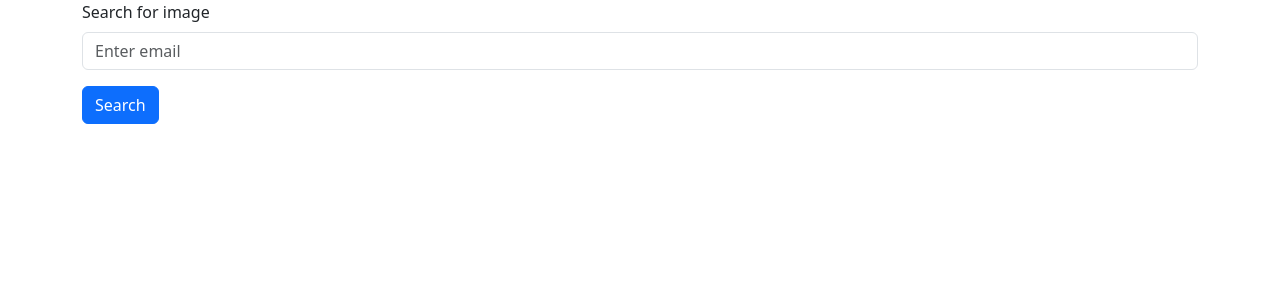
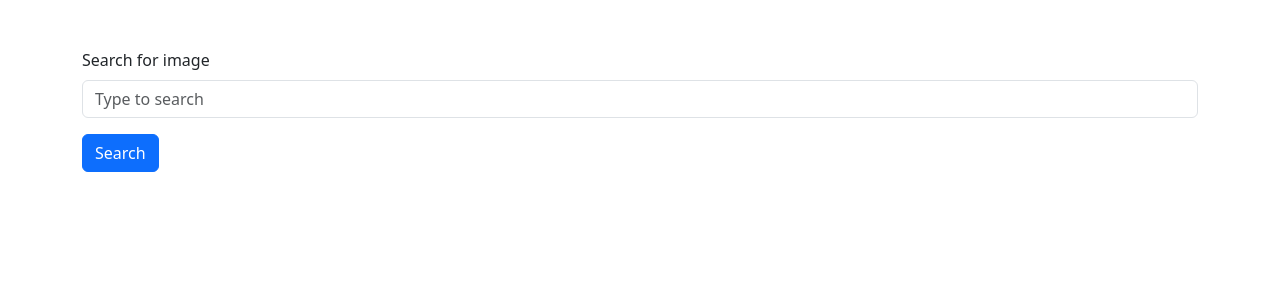
Before and after one commit to PiotrFidurski/unsplash-app, a React (Create React App) app: page / in a window 1280 px wide. Shown: the top 300 px of the page. Built offline with nearby package versions, Linux system fonts and the light colour scheme.

Commit message:
add querySlice to redux

```diff
--- a/src/app/store.ts
+++ b/src/app/store.ts
@@ -1,9 +1,11 @@
-import { configureStore, ThunkAction, Action } from '@reduxjs/toolkit';
-import counterReducer from '../features/counter/counterSlice';
+import { Action, configureStore, ThunkAction } from "@reduxjs/toolkit";
+import counterReducer from "../features/counter/counterSlice";
+import queryReducer from "../features/query/querySlice";
 
 export const store = configureStore({
   reducer: {
     counter: counterReducer,
+    query: queryReducer,
   },
 });
 
--- a/src/components/SearchBar.tsx
+++ b/src/components/SearchBar.tsx
@@ -1,12 +1,28 @@
 import Button from "react-bootstrap/Button";
 import Form from "react-bootstrap/Form";
+import { useAppDispatch, useAppSelector } from "../app/hooks";
+import { setQuery } from "../features/query/querySlice";
 
 export function SearchBar() {
+  const query = useAppSelector((state) => state.query.value);
+  const dispatch = useAppDispatch();
+  function handleSubmit(e: React.BaseSyntheticEvent) {
+    e.preventDefault();
+  }
+  function handleChange(e: React.BaseSyntheticEvent) {
+    dispatch(setQuery(e.target.value));
+  }
+
   return (
-    <Form>
-      <Form.Group className="mb-3" controlId="formBasicEmail">
+    <Form className="mt-5" onSubmit={handleSubmit}>
+      <Form.Group className="mb-3" controlId="formQuery">
         <Form.Label>Search for image</Form.Label>
-        <Form.Control type="email" placeholder="Enter email" />
+        <Form.Control
+          type="query"
+          placeholder="Type to search"
+          value={query}
+          onChange={handleChange}
+        />
       </Form.Group>
       <Button variant="primary" type="submit">
         Search
--- /dev/null
+++ b/src/features/query/querySlice.ts
@@ -0,0 +1,78 @@
+import { createSlice } from "@reduxjs/toolkit";
+import { RootState } from "../../app/store";
+
+export interface QueryState {
+  value: string;
+}
+
+const initialState: QueryState = {
+  value: "",
+};
+
+// The function below is called a thunk and allows us to perform async logic. It
+// can be dispatched like a regular action: `dispatch(incrementAsync(10))`. This
+// will call the thunk with the `dispatch` function as the first argument. Async
+// code can then be executed and other actions can be dispatched. Thunks are
+// typically used to make async requests.
+// export const incrementAsync = createAsyncThunk(
+//   "counter/fetchCount",
+//   async (amount: number) => {
+//     const response = await fetchCount(amount);
+//     // The value we return becomes the `fulfilled` action payload
+//     return response.data;
+//   }
+// );
+
+export const querySlice = createSlice({
+  name: "query",
+  initialState,
+  // The `reducers` field lets us define reducers and generate associated actions
+  reducers: {
+    setQuery: (state, { payload }) => {
+      state.value = payload;
+    },
+    // increment: (state) => {
+    //   // Redux Toolkit allows us to write "mutating" logic in reducers. It
+    //   // doesn't actually mutate the state because it uses the Immer library,
+    //   // which detects changes to a "draft state" and produces a brand new
+    //   // immutable state based off those changes
+    //   //   state.value += 1;
+    // },
+    // decrement: (state) => {
+    //   //   state.value -= 1;
+    // },
+    // Use the PayloadAction type to declare the contents of `action.payload`
+  },
+  // The `extraReducers` field lets the slice handle actions defined elsewhere,
+  // including actions generated by createAsyncThunk or in other slices.
+  //   extraReducers: (builder) => {
+  //     builder
+  //       .addCase(incrementAsync.pending, (state) => {
+  //         state.status = "loading";
+  //       })
+  //       .addCase(incrementAsync.fulfilled, (state, action) => {
+  //         state.status = "idle";
+  //         state.value += action.payload;
+  //       });
+  //   },
+});
+
+export const { setQuery } = querySlice.actions;
+
+// The function below is called a selector and allows us to select a value from
+// the state. Selectors can also be defined inline where they're used instead of
+// in the slice file. For example: `useSelector((state: RootState) => state.counter.value)`
+export const selectCount = (state: RootState) => state.counter.value;
+
+// We can also write thunks by hand, which may contain both sync and async logic.
+// Here's an example of conditionally dispatching actions based on current state.
+// export const incrementIfOdd =
+//   (amount: number): AppThunk =>
+//   (dispatch, getState) => {
+//     const currentValue = selectCount(getState());
+//     if (currentValue % 2 === 1) {
+//       dispatch(incrementByAmount(amount));
+//     }
+//   };
+
+export default querySlice.reducer;
```
